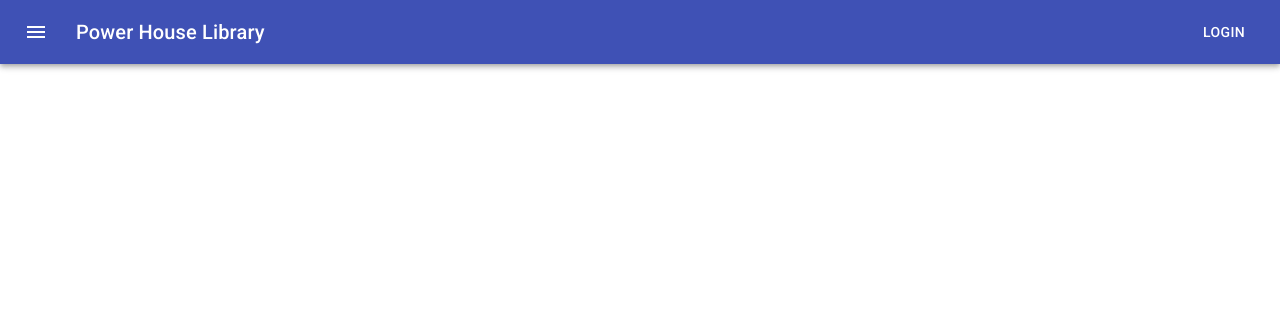
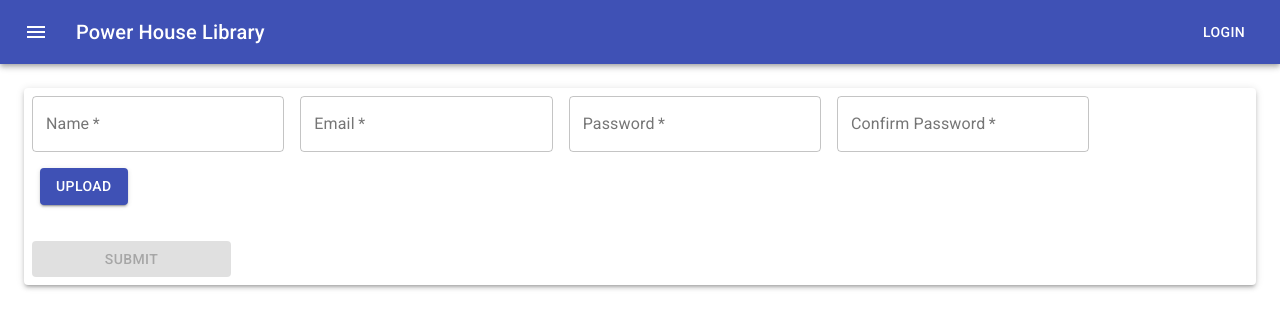
Before and after one commit to lYlarufAhmed/ReactJs-Library-Management, a React (Create React App) app: page /signup in a window 1280 px wide. Shown: the top 328 px of the page. Built offline with nearby package versions, Linux system fonts and the light colour scheme.

Commit message:
build sign up forms

```diff
--- a/src/components/App.jsx
+++ b/src/components/App.jsx
@@ -2,6 +2,7 @@ import Wrapper from "./Wrapper";
 import React from "react";
 import {BrowserRouter as Router, Route, Switch} from 'react-router-dom'
 import BookList from "./BookList";
+import SignUp from "./SignUp";
 
 
 export default function App() {
@@ -12,6 +13,9 @@ export default function App() {
                 <Switch>
                     <Route exact path={'/'}>
                         Home
+                    </Route>
+                    <Route path={'/signup'}>
+                        <SignUp/>
                     </Route>
                     <Route path={'/books'}>
                         <BookList/>
--- /dev/null
+++ b/src/components/SignUp.jsx
@@ -0,0 +1,80 @@
+import React, {useState} from "react";
+import TextField from "@material-ui/core/TextField";
+import makeStyles from "@material-ui/core/styles/makeStyles";
+import Paper from "@material-ui/core/Paper";
+import {Button} from "@material-ui/core";
+import UploadButton from "./UploadButton";
+import Typography from "@material-ui/core/Typography";
+
+const useStyles = makeStyles((theme) => ({
+    root: {
+        '& > *': {
+            margin: theme.spacing(1),
+            width: '25ch',
+        },
+    },
+    textField: {
+        marginLeft: theme.spacing(1),
+        marginRight: theme.spacing(1),
+        width: '25ch',
+    },
+}));
+export default function SignUp(props) {
+    const classes = useStyles();
+    const [state, setState] = useState({
+        'name': '',
+        'email': '',
+        'password': '',
+        'confirm-password': ''
+    })
+
+    const handleInput = (e) => {
+        setState(prevState => {
+            prevState[e.target.name] = e.target.value
+            return {...prevState}
+        })
+    }
+
+    const handleSubmit = async () => {
+        let res = await fetch('http://localhost:3001/auth', {
+            method: 'POST',
+            body: JSON.stringify(state),
+            headers: {
+                'Content-Type': 'multipart/form-data'
+            }
+
+        })
+
+        let parsed = await res.json()
+        console.log(parsed)
+    }
+
+    return (
+        <Paper elevation={3}>
+            <form className={classes.root} autoComplete="off">
+                <TextField id="name" onInput={handleInput} label="Name" type={'name'} name={"name"} required={true}
+                           variant="outlined"/>
+                <TextField id="email" label="Email" onInput={handleInput} type={'email'} name={"email"} required={true}
+                           variant="outlined"/>
+                <TextField id="password" label="Password" onInput={handleInput} type={'password'} name={"password"}
+                           required={true}
+                           helperText={state.password !== state["confirm-password"] && 'Password does not match'}
+                           variant="outlined"/>
+                <TextField id="confirm-password" label="Confirm Password" onInput={handleInput}
+                           name={"confirm-password"}
+                           helperText={state.password !== state["confirm-password"] && 'Password does not match'}
+                           type={'password'}
+                           required={true}
+                           variant="outlined"/>
+                <div>
+                    <UploadButton inputHandler={handleInput}/>
+                    <br/>
+                    <Typography variant={'body2'}>{state.upload} </Typography>
+                </div>
+                <Button variant={'contained'} onClick={handleSubmit}
+                        disabled={!(state.name && state.password && state["confirm-password"] && ( state.password === state["confirm-password"] ) && state.email)}>Submit</Button>
+            </form>
+        </Paper>
+
+    )
+}
--- /dev/null
+++ b/src/components/UploadButton.jsx
@@ -0,0 +1,36 @@
+import React from 'react';
+import { makeStyles } from '@material-ui/core/styles';
+import Button from '@material-ui/core/Button';
+
+const useStyles = makeStyles((theme) => ({
+  root: {
+    '& > *': {
+      margin: theme.spacing(1),
+    },
+  },
+  input: {
+    display: 'none',
+  },
+}));
+
+export default function UploadButton({inputHandler}) {
+  const classes = useStyles();
+
+  return (
+    <div className={classes.root}>
+      <input
+        accept="image/*"
+        className={classes.input}
+        id="contained-button-file"
+        onInput={inputHandler}
+        type="file"
+        name={'upload'}
+      />
+      <label htmlFor="contained-button-file">
+        <Button variant="contained" color="primary" component="span">
+          Upload
+        </Button>
+      </label>
+    </div>
+  );
+}
```
Also changed, not shown: 1 other file (tests, documents, lock files or other folders).
